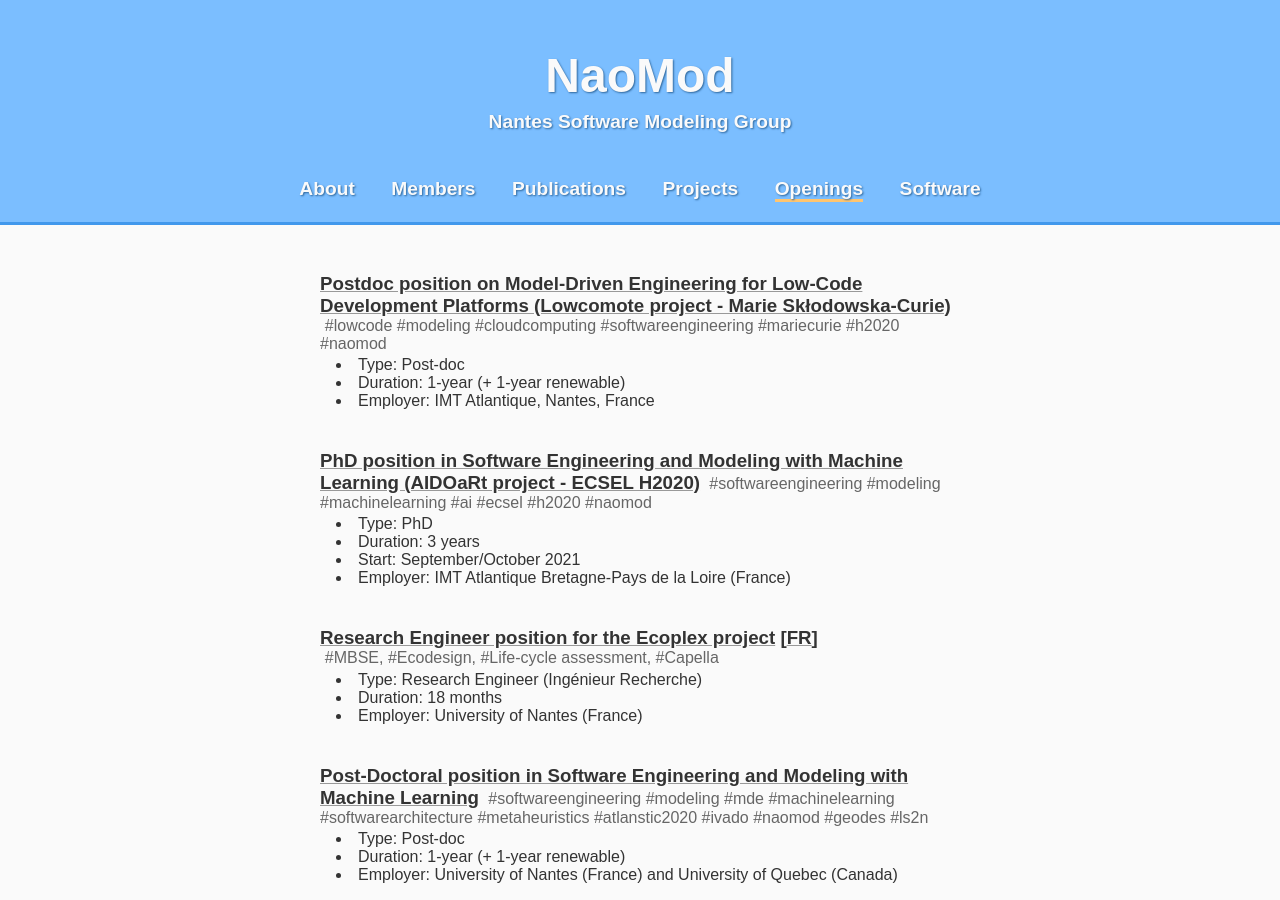
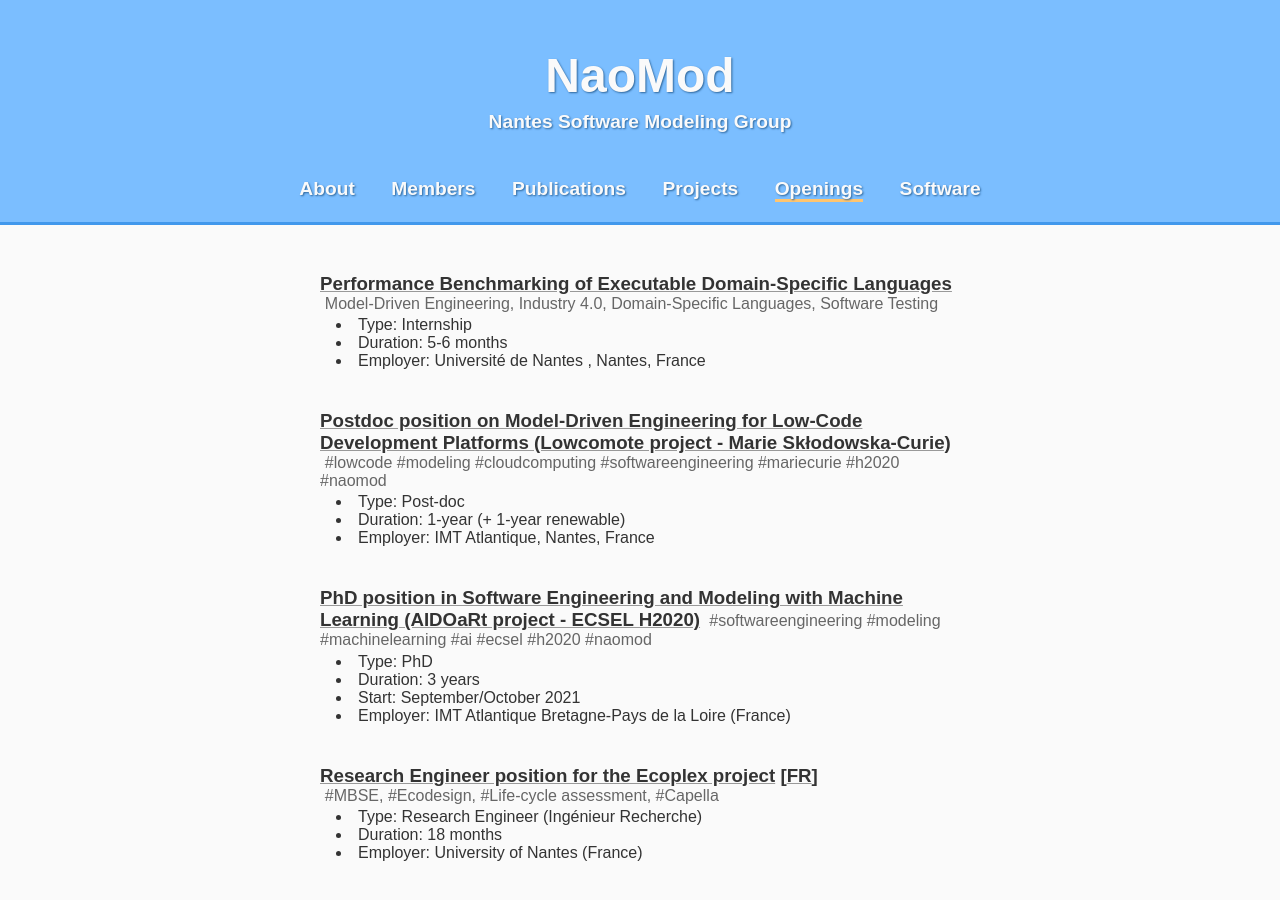
Before and after one commit to NaoMod/naomod.github.io, a Jekyll site: the page built from openings.html, in a window 1280 px wide and 900 px high. Built offline with Jekyll 4.4.1, drawn with Linux system fonts in a browser that asks for light colours.

Commit message:
New Intern position

```diff
--- a/openings.html
+++ b/openings.html
@@ -25,6 +25,22 @@ title: Openings
     margin-left: 1rem;
   }
 </style>
+
+<!------------------------------------------------------------------------------------------------------------------------->
+
+<section>
+  <h3><a href="doc/WP2-internship-subject-Master-SoftwareEngineering-V1.1.pdf">Performance Benchmarking of Executable Domain-Specific Languages</a></h3>
+  <span class="opening-type">Model-Driven Engineering, Industry 4.0, Domain-Specific Languages,
+    Software Testing</span>
+
+  <p>
+    <ul>
+      <li>Type: Internship</li>
+      <li>Duration: 5-6 months</li>
+      <li>Employer: Université de Nantes , Nantes, France</li>
+    </ul>
+  </p>
+</section>
 
 <!------------------------------------------------------------------------------------------------------------------------->
 
```
Also changed, not shown: 1 other file.
